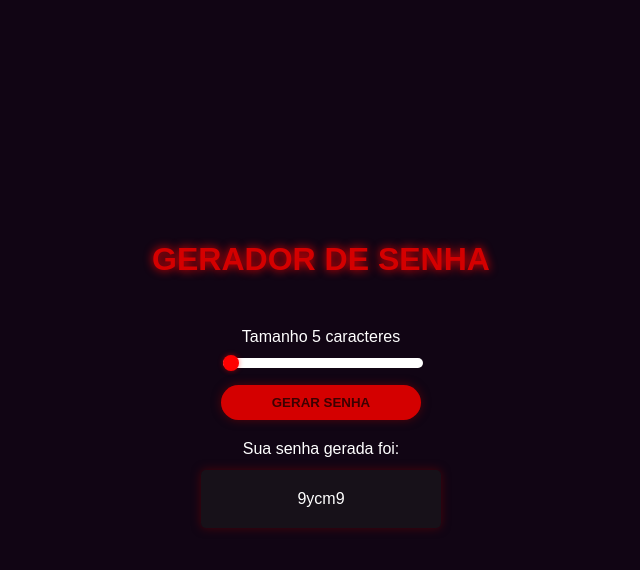
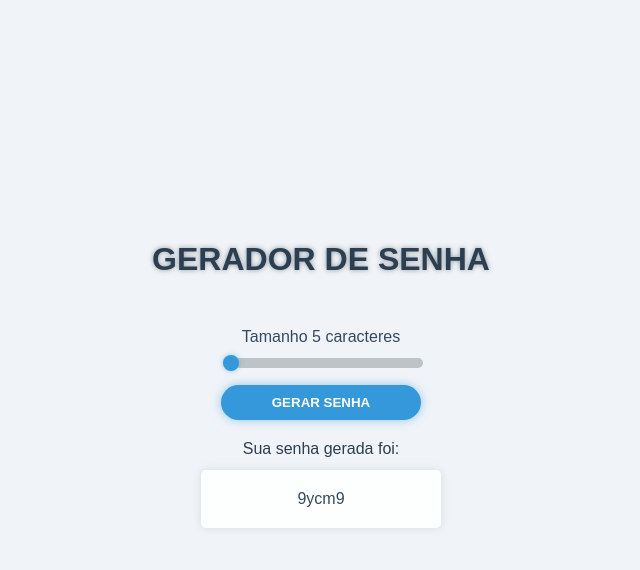
Before and after one commit to fonsecaeduu/geradorsenha, a plain HTML site: page index.html in a window 1280 px wide. Both pictures are taken after a click on the button "GERAR SENHA". Shown: the whole page, without its empty margins (319-959 px from the left). Drawn offline with Linux system fonts and the light colour scheme.

Commit message:
Alteração CSS (Esquema de Cores)

```diff
--- a/style.css
+++ b/style.css
@@ -1,7 +1,7 @@
 body {
     margin: 0;
     font-family: Arial, Helvetica, sans-serif;
-    background: #110514;
+    background: #f0f4f8;
     height: 100vh;
     display: flex;
     flex-direction: column;
@@ -12,8 +12,8 @@ body {
 #site-title {
     margin: 0;
     margin-bottom: 50px;
-    color: rgb(212, 0, 0);
-    text-shadow: 0px 0px 10px rgb(255, 0, 0);
+    color: #2c3e50;
+    text-shadow: 0px 0px 5px rgba(44, 62, 80, 0.5);
 }
 
 .container {
@@ -25,25 +25,25 @@ body {
 .spn {
     width: 200px;
     text-align: center;
-    color: rgb(255, 255, 255);
+    color: #34495e;
 }
 
 #button {
-    background-color: rgb(212, 0, 0);
-    color: rgb(61, 0, 0);
+    background-color: #3498db;
+    color: white;
     text-transform: uppercase;
     font-weight: bold;
     margin-top: 5px;
     padding: 10px;
     border: none;
     border-radius: 20px;
-    box-shadow: 0px 0px 10px rgba(148, 0, 0, 0.5);
+    box-shadow: 0px 0px 10px rgba(52, 152, 219, 0.5);
     transition: 200ms ease-in-out;
 }
 
 #button:hover {
     cursor: pointer;
-    box-shadow: 0px 0px 15px rgb(255, 0, 0);
+    box-shadow: 0px 0px 15px rgba(52, 152, 219, 0.7);
 }
 
 #container-password {
@@ -56,35 +56,34 @@ body {
 }
 
 .title {
-    color: white;
+    color: #2c3e50;
 }
 
-
 .password {
-    color: white;
-    background: rgba(31, 31, 31, 0.5);
+    color: #34495e;
+    background: rgba(255, 255, 255, 0.9);
     padding: 20px;
     min-width: 200px;
     max-width: 300px;
     text-align: center;
     border-radius: 5px;
-    box-shadow: 0px 0px 10px rgba(126, 0, 0, 0.521);
+    box-shadow: 0px 0px 10px rgba(0, 0, 0, 0.1);
     transition: all 300ms ease-in-out;
 }
 
 .password:hover {
     transform: scale(1.03);
-    box-shadow: 0px 0px 10px rgb(126, 0, 0);
+    box-shadow: 0px 0px 10px rgba(0, 0, 0, 0.2);
 }
 
 .tooltip {
-    color: white;
+    color: #2c3e50;
     visibility: hidden;
     opacity: 0;
     transition: all 300ms ease-in-out;
 }
 
-.hide{
+.hide {
     visibility: hidden;
 }
 
@@ -95,7 +94,7 @@ body {
 
 [type="range"] {
     appearance: none;
-    background: rgb(255, 255, 255);
+    background: #bdc3c7;
     width: 100%;
     height: 10px;
     border-radius: 5px;
@@ -105,7 +104,7 @@ body {
     appearance: none;
     width: 16px;
     height: 16px;
-    background-color: red;
+    background-color: #3498db;
     border-radius: 20px;
-    box-shadow: 0px 0px 5px rgba(255, 0, 0, 0.500);
+    box-shadow: 0px 0px 5px rgba(52, 152, 219, 0.5);
 }
```
